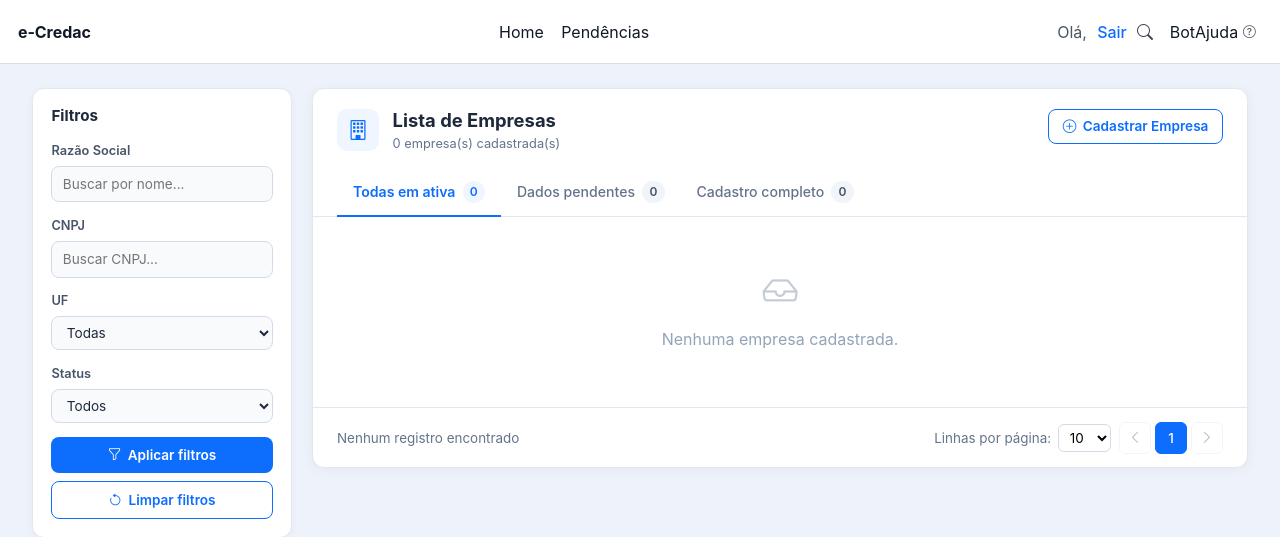
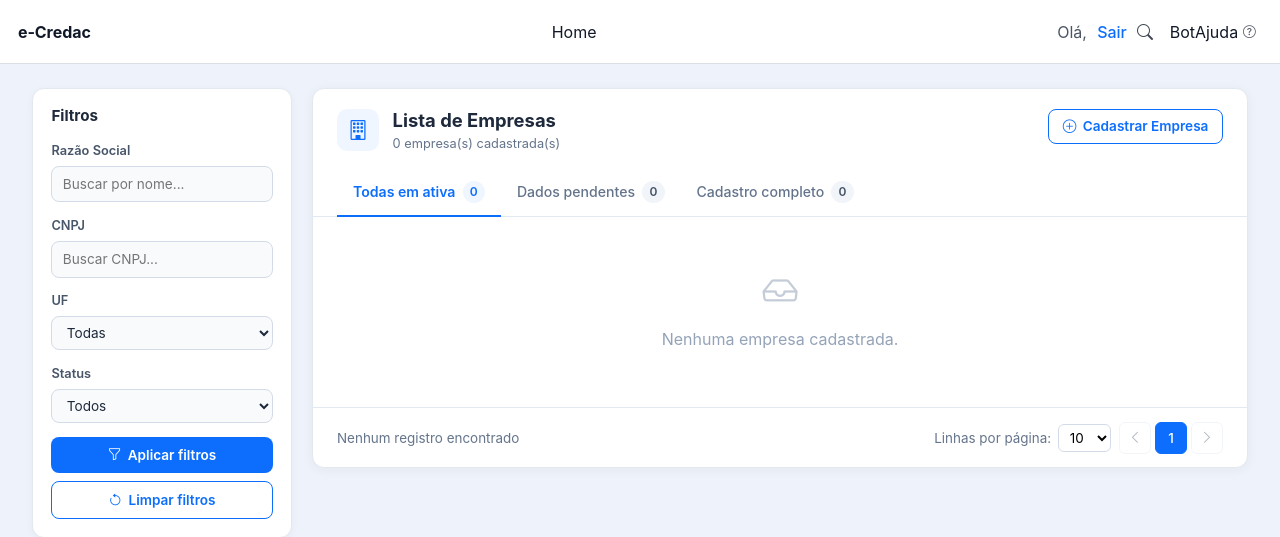
Before and after one commit to ThiagoRNV/Projeto-e-Credac, a Django app: page /cadastro_listagem/lista_empresas/ in a window 1280 px wide. Shown: the top 537 px of the page. Run offline with Django 5.2, Linux system fonts and the light colour scheme; data that the repository does not hold is empty; parts of the project's set-up code (start-up, migrations or seed data) failed here and were passed over; some libraries are stand-ins or nearby versions.

Commit message:
Refactor(templates): Remoção de tela de uma funcionalidade

```diff
--- a/home/templates/base.html
+++ b/home/templates/base.html
@@ -1183,11 +1183,6 @@
                 </div>
                 {% endif %}
 
-                <div class="top-menu-group">
-                    <a href="{% url 'pendencias' %}" class="top-link">
-                        <span class="label">Pendências</span>
-                    </a>
-                </div>
             </nav>
 
             <div class="top-right">
```
